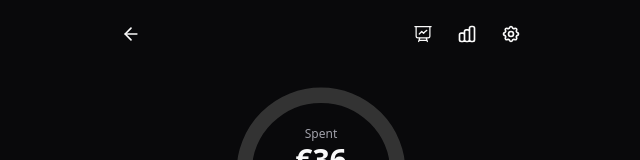
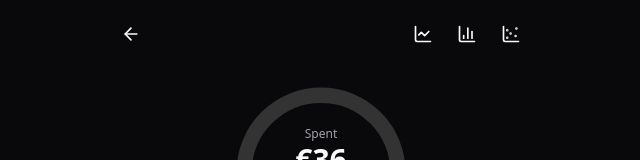
Before and after one commit to Murat-on-github/electra-app-caonyx, a React (Vite) app: page / in a window 1280 px wide. Shown: the top 160 px of the page, without its empty margins (319-959 px from the left). Built offline with nearby package versions, Linux system fonts and the light colour scheme.

Commit message:
feat: Update chart icons
Update the icons used for the line, bar, and bubble charts.

```diff
--- a/src/components/SpendingChart.tsx
+++ b/src/components/SpendingChart.tsx
@@ -24,11 +24,11 @@ const SpendingChart: React.FC<SpendingChartProps> = ({ data }) => {
   if (!data.dailySpending) return null;
 
   // Function to format large numbers with K for thousands
-  const formatYAxis = (value: number) => {
+  const formatYAxis = (value: any) => {
     if (value >= 1000) {
       return `${(value / 1000).toFixed(0)}K`;
     }
-    return value;
+    return value.toString();
   };
 
   return (
--- a/src/pages/Index.tsx
+++ b/src/pages/Index.tsx
@@ -1,6 +1,6 @@
 
 import React, { useState } from "react";
-import { ArrowLeft } from "lucide-react";
+import { ArrowLeft, ChartLine, BarChart3, ScatterChart } from "lucide-react";
 import { TimePeriod } from "@/types/finance";
 import { mockDataByPeriod } from "@/lib/mockData";
 import SpendingOverview from "@/components/SpendingOverview";
@@ -25,58 +25,13 @@ const Index = () => {
           </button>
           <div className="flex space-x-2">
             <button className="p-2 rounded-full hover:bg-secondary/50">
-              <svg
-                xmlns="http://www.w3.org/2000/svg"
-                fill="none"
-                viewBox="0 0 24 24"
-                strokeWidth={1.5}
-                stroke="currentColor"
-                className="w-5 h-5"
-              >
-                <path
-                  strokeLinecap="round"
-                  strokeLinejoin="round"
-                  d="M3.75 3v11.25A2.25 2.25 0 006 16.5h2.25M3.75 3h-1.5m1.5 0h16.5m0 0h1.5m-1.5 0v11.25A2.25 2.25 0 0118 16.5h-2.25m-7.5 0h7.5m-7.5 0l-1 3m8.5-3l1 3m0 0l.5 1.5m-.5-1.5h-9.5m0 0l-.5 1.5m.75-9l3-3 2.148 2.148A12.061 12.061 0 0116.5 7.605"
-                />
-              </svg>
+              <ChartLine className="w-5 h-5" />
             </button>
             <button className="p-2 rounded-full hover:bg-secondary/50">
-              <svg
-                xmlns="http://www.w3.org/2000/svg"
-                className="h-5 w-5"
-                fill="none"
-                viewBox="0 0 24 24"
-                stroke="currentColor"
-              >
-                <path
-                  strokeLinecap="round"
-                  strokeLinejoin="round"
-                  strokeWidth={2}
-                  d="M9 19v-6a2 2 0 00-2-2H5a2 2 0 00-2 2v6a2 2 0 002 2h2a2 2 0 002-2zm0 0V9a2 2 0 012-2h2a2 2 0 012 2v10m-6 0a2 2 0 002 2h2a2 2 0 002-2m0 0V5a2 2 0 012-2h2a2 2 0 012 2v14a2 2 0 01-2 2h-2a2 2 0 01-2-2z"
-                />
-              </svg>
+              <BarChart3 className="w-5 h-5" />
             </button>
             <button className="p-2 rounded-full hover:bg-secondary/50">
-              <svg
-                xmlns="http://www.w3.org/2000/svg"
-                className="h-5 w-5"
-                fill="none"
-                viewBox="0 0 24 24"
-                stroke="currentColor"
-              >
-                <path
-                  strokeLinecap="round"
-                  strokeLinejoin="round"
-                  strokeWidth={2}
-                  d="M10.325 4.317c.426-1.756 2.924-1.756 3.35 0a1.724 1.724 0 002.573 1.066c1.543-.94 3.31.826 2.37 2.37a1.724 1.724 0 001.065 2.572c1.756.426 1.756 2.924 0 3.35a1.724 1.724 0 00-1.066 2.573c.94 1.543-.826 3.31-2.37 2.37a1.724 1.724 0 00-2.572 1.065c-.426 1.756-2.924 1.756-3.35 0a1.724 1.724 0 00-2.573-1.066c-1.543.94-3.31-.826-2.37-2.37a1.724 1.724 0 00-1.065-2.572c-1.756-.426-1.756-2.924 0-3.35a1.724 1.724 0 001.066-2.573c-.94-1.543.826-3.31 2.37-2.37.996.608 2.296.07 2.572-1.065z"
-                />
-                <path
-                  strokeLinecap="round"
-                  strokeLinejoin="round"
-                  strokeWidth={2}
-                  d="M15 12a3 3 0 11-6 0 3 3 0 016 0z"
-                />
-              </svg>
+              <ScatterChart className="w-5 h-5" />
             </button>
           </div>
         </header>
```
